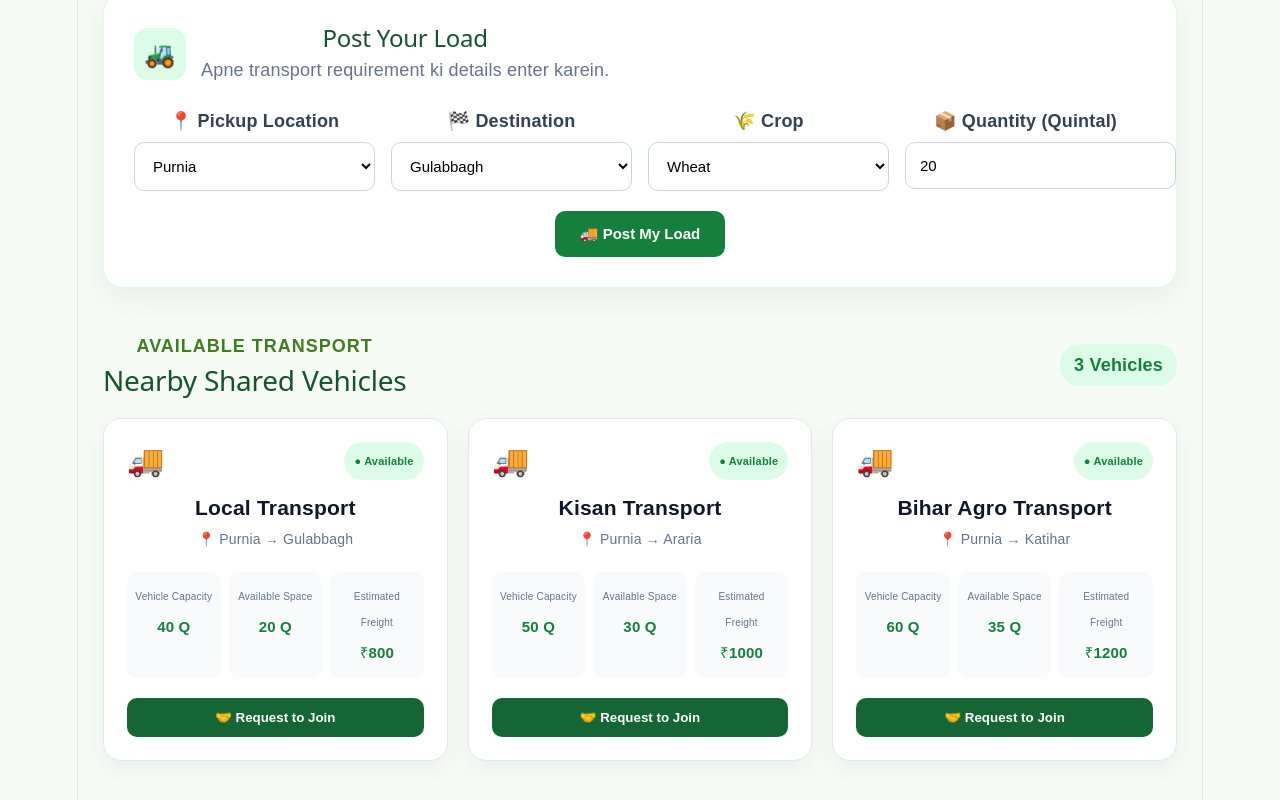
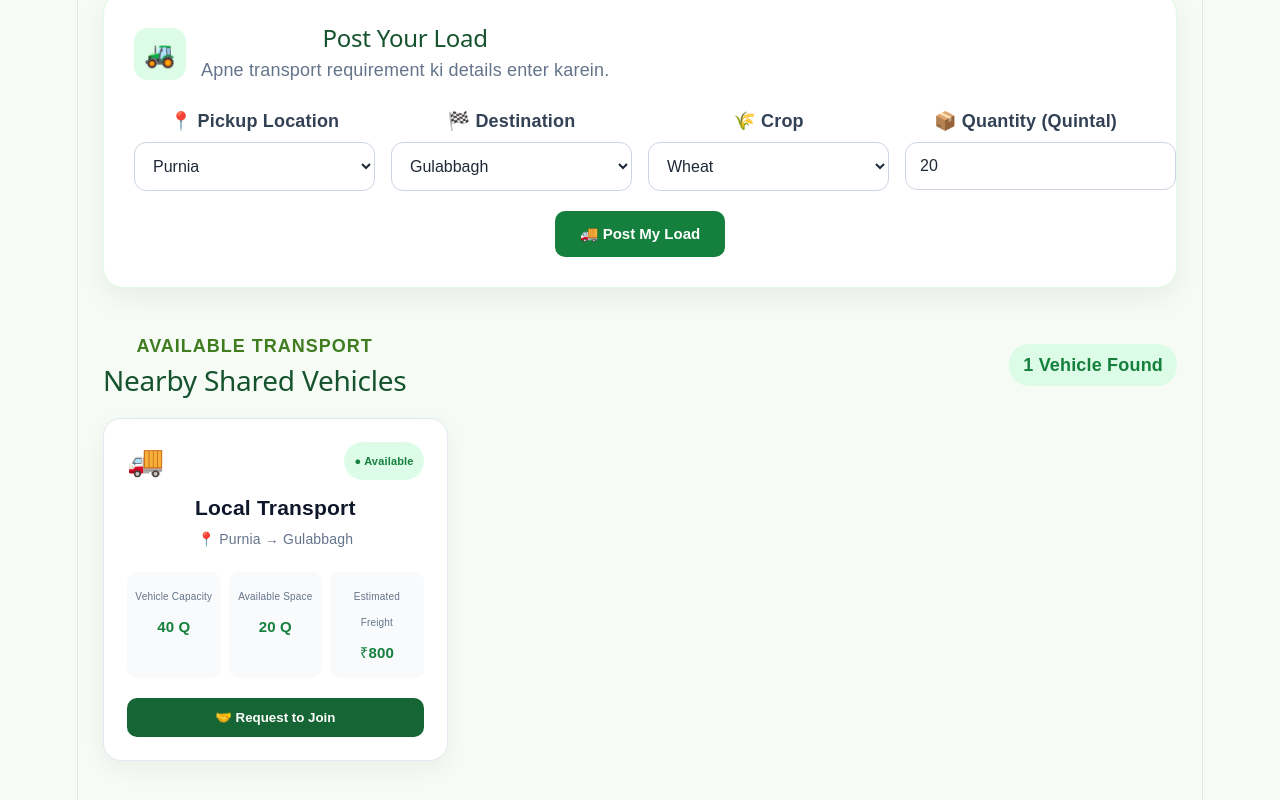
Before and after one commit to NK0018/bharat-mandi-hackathon, a React (Vite) app: page / in a window 1280 px wide. Shown: the part 1192-1992 px from the top of the page. Built offline with nearby package versions, Linux system fonts and the light colour scheme.

Commit message:
Add Sajha Gadi smart matching

```diff
--- a/src/App.css
+++ b/src/App.css
@@ -506,11 +506,11 @@ body {
 .load-form input {
   width: 100%;
   padding: 14px;
+  color: #1f2937;
+  background: #ffffff;
   border: 1px solid #cbd5e1;
-  border-radius: 10px;
-  font-size: 15px;
-  outline: none;
-  background: white;
+  border-radius: 12px;
+  font-size: 16px;
 }
 
 .load-form select:focus,
@@ -690,3 +690,15 @@ body {
     grid-template-columns: 1fr;
   }
 }
+/* Form text visibility fix */
+input,
+select,
+textarea {
+  color: #1f2937 !important;
+  background-color: #ffffff !important;
+}
+
+select option {
+  color: #1f2937 !important;
+  background-color: #ffffff !important;
+}
--- a/src/App.jsx
+++ b/src/App.jsx
@@ -32,6 +32,8 @@ const [vehicles, setVehicles] = useState([
     available: 20,
     freight: 800,
     status: 'Available',
+    pickup: 'Purnia',
+    destination: 'Gulabbagh',
   },
   {
     id: 2,
@@ -41,6 +43,8 @@ const [vehicles, setVehicles] = useState([
     available: 30,
     freight: 1000,
     status: 'Available',
+    pickup: 'Purnia',
+    destination: 'Araria',
   },
   {
     id: 3,
@@ -50,10 +54,31 @@ const [vehicles, setVehicles] = useState([
     available: 35,
     freight: 1200,
     status: 'Available',
+    pickup: 'Purnia',
+    destination: 'Katihar',
   },
 ])
 
 const [requestedVehicle, setRequestedVehicle] = useState(null)
+const matchedVehicles = vehicles.filter(
+  (vehicle) => {
+    const routeMatches =
+      vehicle.pickup === pickup &&
+      vehicle.destination === destination
+
+    const quantityMatches =
+      vehicle.available >= Number(loadQuantity)
+
+    const cropMatches =
+      !vehicle.crop || vehicle.crop === loadCrop
+
+    return (
+      routeMatches &&
+      quantityMatches &&
+      cropMatches
+    )
+  }
+)
 
   const mandiData = [
     {
@@ -163,7 +188,6 @@ const postLoad = () => {
 
   alert('Your load successfully post ho gaya!')
 
-  setLoadQuantity(20)
 }
 
   return (
@@ -662,20 +686,29 @@ const postLoad = () => {
       </div>
 
       <span className="vehicle-count">
-        {vehicles.length} Vehicles
+        {matchedVehicles.length}{' '}
+        {matchedVehicles.length === 1 ? 'Vehicle' : 'Vehicles'} Found
       </span>
 
     </div>
 
 
     <div className="vehicle-grid">
+  {matchedVehicles.length === 0 ? (
+    <div className="no-vehicle-message">
+      <div className="no-vehicle-icon">🚫</div>
+      <h3>No Matching Vehicle Found</h3>
+      <p>
+        Is route aur quantity ke liye abhi koi suitable shared vehicle available nahi hai.
+      </p>
+    </div>
+  ) : (
+    matchedVehicles.map((vehicle) => (
 
-      {vehicles.map((vehicle) => (
-
-        <div
-          className="vehicle-card"
-          key={vehicle.id}
-        >
+      <div
+        className="vehicle-card"
+        key={vehicle.id}
+      >
 
           <div className="vehicle-card-top">
 
@@ -749,7 +782,8 @@ const postLoad = () => {
 
         </div>
 
-      ))}
+      ))
+    )}
 
     </div>
 
```
